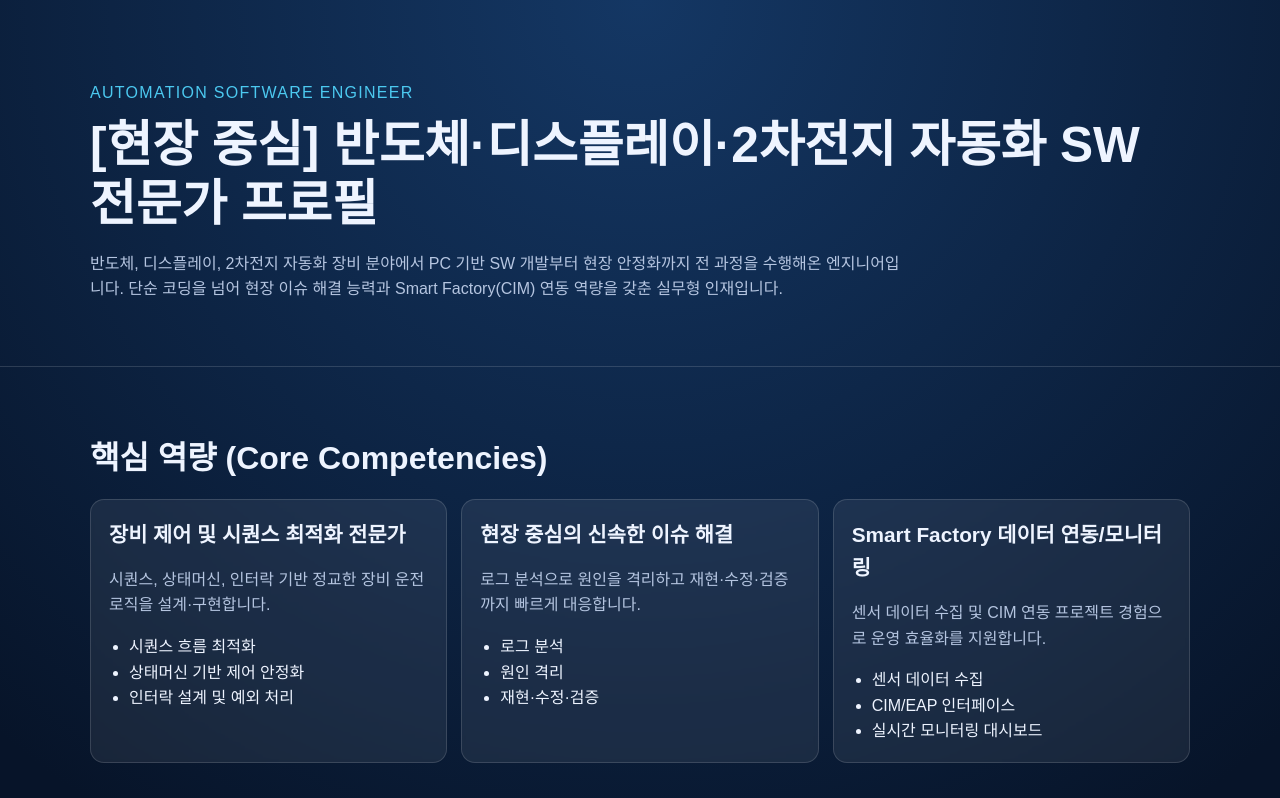
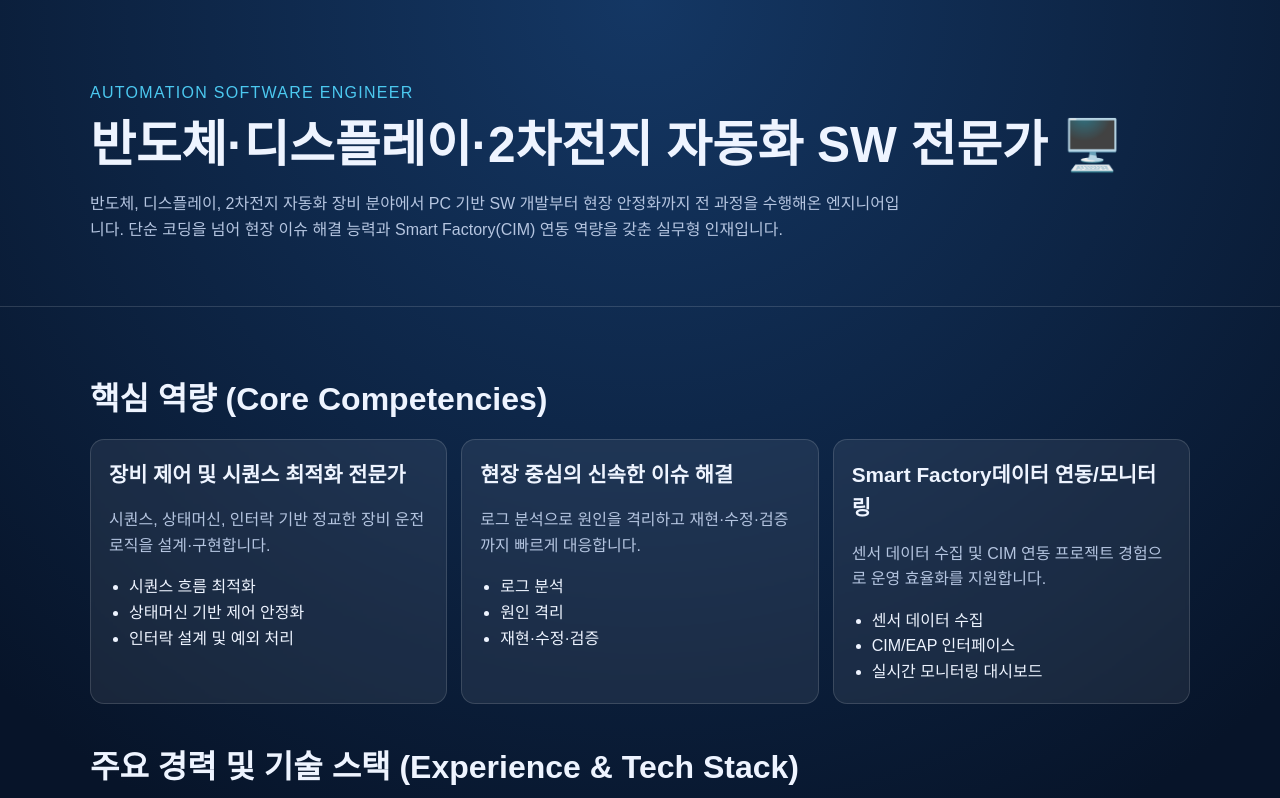
Before and after one commit to shiniyong7/shiniyong7.github.io, a plain HTML site: page index.html in a window 1280 px wide. Shown: the top 798 px of the page. Drawn offline with Linux system fonts and the light colour scheme.

Commit message:
Update header and footer text in index.html

```diff
--- a/index.html
+++ b/index.html
@@ -10,7 +10,7 @@
     <header class="hero">
       <div class="container">
         <p class="eyebrow">Automation Software Engineer</p>
-        <h1>[현장 중심] 반도체·디스플레이·2차전지 자동화 SW 전문가 프로필</h1>
+        <h1> 반도체·디스플레이·2차전지 자동화 SW 전문가 🖥️</h1>
         <p class="lead">
           반도체, 디스플레이, 2차전지 자동화 장비 분야에서 PC 기반 SW 개발부터 현장
           안정화까지 전 과정을 수행해온 엔지니어입니다. 단순 코딩을 넘어 현장 이슈
@@ -42,7 +42,7 @@
             </ul>
           </article>
           <article class="card">
-            <h3>Smart Factory 데이터 연동/모니터링</h3>
+            <h3>Smart Factory데이터 연동/모니터링</h3>
             <p>센서 데이터 수집 및 CIM 연동 프로젝트 경험으로 운영 효율화를 지원합니다.</p>
             <ul>
               <li>센서 데이터 수집</li>
@@ -105,7 +105,7 @@
     </main>
 
     <footer class="container footer">
-      <p>© 2026 Automation SW Engineer Portfolio</p>
+      <p>© 2026 Automation SW Engineer Shinheeyong</p>
     </footer>
   </body>
 </html>
```
